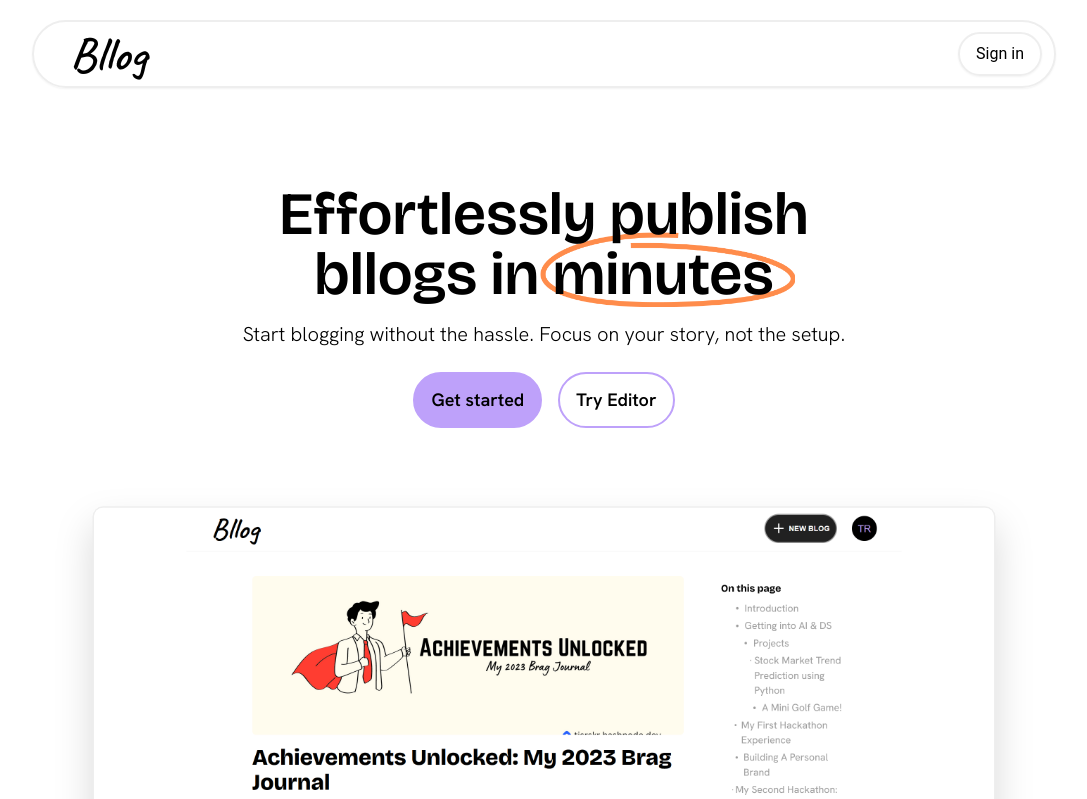
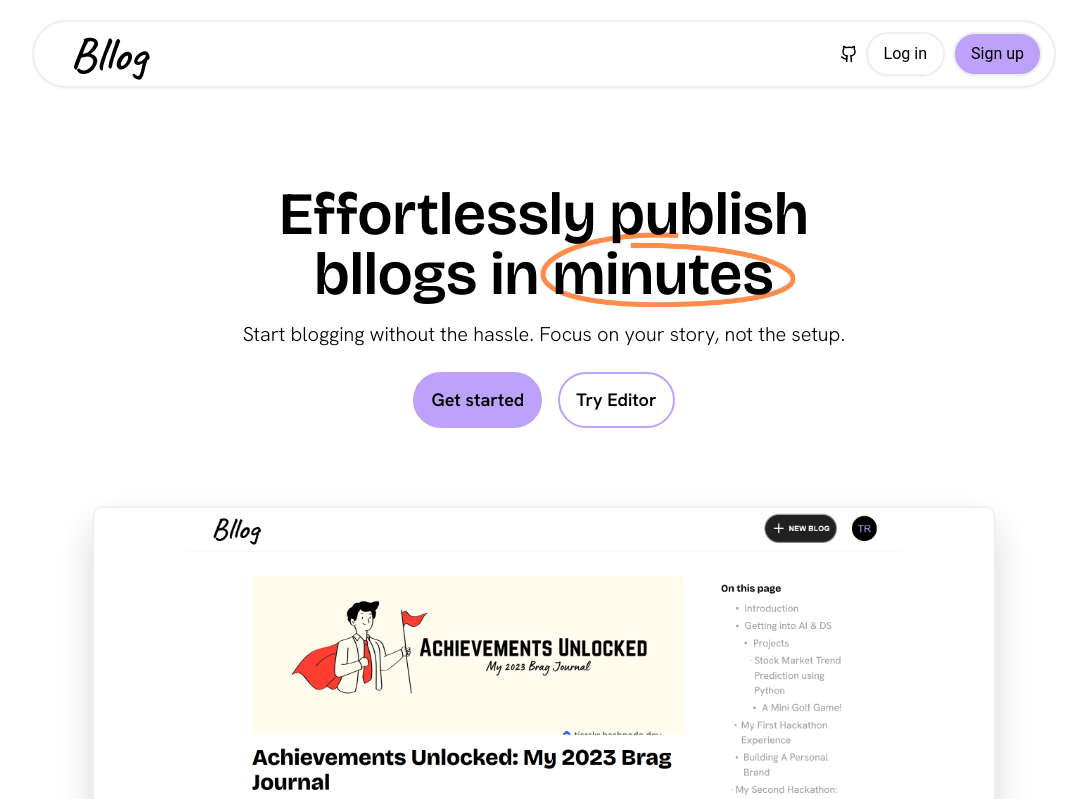
Before and after one commit to tejas-raskar/bllog, a React (Vite) app in the folder frontend/: page / in a window 1280 px wide. Shown: the top 799 px of the page, without its empty margins (96-1183 px from the left). Built offline with nearby package versions, Linux system fonts and the light colour scheme; no server answers.

Commit message:
feat: added cta to landing and client side password hashing

```diff
--- a/frontend/package.json
+++ b/frontend/package.json
@@ -25,10 +25,12 @@
     "@tiptap/react": "^2.10.4",
     "@tiptap/starter-kit": "^2.10.4",
     "@traskar/bllog-common": "^1.0.0",
+    "@types/crypto-js": "^4.2.2",
     "@types/node": "^22.10.5",
     "appwrite": "^16.1.0",
     "axios": "^1.7.9",
     "bcrypt": "^5.1.1",
+    "crypto-js": "^4.2.0",
     "dotenv": "^16.4.7",
     "lowlight": "^3.3.0",
     "lucide-react": "^0.473.0",
--- a/frontend/src/components/Auth.tsx
+++ b/frontend/src/components/Auth.tsx
@@ -2,6 +2,8 @@ import { SignupInput } from "@traskar/bllog-common";
 import { ChangeEvent, useState } from "react";
 import { Link } from "react-router-dom"
 import { useAuth } from "../hooks/useAuth";
+import { toast } from "sonner";
+import { SHA256 } from "crypto-js";
 
 export const Auth = ({ type }: { type: "signup" | "signin" }) => {
     const [postInputs, setPostInputs] = useState<SignupInput>({
@@ -10,6 +12,23 @@ export const Auth = ({ type }: { type: "signup" | "signin" }) => {
         name: ""
     });
     const auth = useAuth();
+
+    const handleSubmit = () => {
+        const hashedPassword = SHA256(postInputs.password).toString();
+        const secureInputs = {
+            ...postInputs,
+            password: hashedPassword
+        };
+
+        toast.promise(
+            auth.authenticate(secureInputs, type),
+            {
+                loading: type === "signup" ? 'Creating account...' : 'Signing in...',
+                success: type === "signup" ? 'Account created successfully!' : 'Signed in successfully!',
+                error: (err) => err?.message || 'Something went wrong!'
+            }
+        );
+    };
 
     return <div className="h-screen">
         <div className="absolute font-logo text-5xl ml-3 px-10 py-3">
@@ -45,7 +64,7 @@ export const Auth = ({ type }: { type: "signup" | "signin" }) => {
                             password: e.target.value
                         })
                     }} />
-                    <button onClick={() => auth.authenticate(postInputs, type)} type="button" className="mt-6 w-full text-white bg-[#000000] hover:bg-gray-900 focus:outline-none focus:ring-4 focus:ring-gray-300 font-medium rounded-lg text-sm px-5 py-2.5 me-2 mb-2 dark:bg-gray-800 dark:hover:bg-gray-700 dark:focus:ring-gray-700 dark:border-gray-700">{type === "signup" ? "Sign up" : "Sign in"}</button>
+                    <button onClick={handleSubmit} type="button" className="mt-6 w-full text-white bg-[#000000] hover:bg-gray-900 focus:outline-none focus:ring-4 focus:ring-gray-300 font-medium rounded-lg text-sm px-5 py-2.5 me-2 mb-2 dark:bg-gray-800 dark:hover:bg-gray-700 dark:focus:ring-gray-700 dark:border-gray-700">{type === "signup" ? "Sign up" : "Sign in"}</button>
                 </div>
             </div>
         </div>
--- a/frontend/src/pages/Landing.tsx
+++ b/frontend/src/pages/Landing.tsx
@@ -1,4 +1,4 @@
-import { Bookmark, FilePenLine, MonitorSmartphone, MousePointer2, Sparkles } from "lucide-react";
+import { Bookmark, FilePenLine, Github, Heart, MonitorSmartphone, MousePointer2, Sparkles } from "lucide-react";
 import { Link, useNavigate } from "react-router-dom"
 
 export const Landing = () => {
@@ -14,10 +14,21 @@ export const Landing = () => {
                             </div>
                         </Link>
                     </div>
-                    <div className="my-auto">
-                        <button onClick={() => navigate('/signin')} className="border-2 rounded-full px-4 py-2 shadow-sm">
-                            Sign in
-                        </button>
+                    <div className="flex">
+                        <a href="https://github.com/tejas-raskar/bllog  "
+                            target="_blank"
+                            rel="noopener noreferrer"
+                            className="mr-2 hover:text-gray-900 transition-colors flex items-center gap-1">
+                            <Github size={18} />
+                        </a>
+                        <div className="my-auto">
+                            <button onClick={() => navigate('/signin')} className="mr-2 border-2 rounded-full px-4 py-2 shadow-sm">
+                                Log in
+                            </button>
+                            <button onClick={() => navigate('/signup')} className="border-2 rounded-full px-4 py-2 shadow-sm bg-[#BEA1FA]">
+                                Sign up
+                            </button>
+                        </div>
                     </div>
                 </div>
             </div>
@@ -35,7 +46,7 @@ export const Landing = () => {
                         Start blogging without the hassle. Focus on your story, not the setup.
                     </div>
                     <div className="flex justify-center mt-6">
-                        <button className="mx-2 bg-[#BEA1FA] border-2 hover:bg-white hover:border-2 border-[#BEA1FA] rounded-full px-4 py-3 text-lg font-subtitle font-semibold">
+                        <button onClick={() => navigate('/signup')} className="mx-2 bg-[#BEA1FA] border-2 hover:bg-white hover:border-2 border-[#BEA1FA] rounded-full px-4 py-3 text-lg font-subtitle font-semibold">
                             Get started
                         </button>
                         <button className="mx-2 border-2 border-[#BEA1FA] hover:bg-[#BEA1FA] rounded-full px-4 py-3  text-lg font-subtitle font-semibold">
@@ -46,7 +57,7 @@ export const Landing = () => {
                 <div>
                     <img src="/assets/blog.png" className="scale-75 rounded-xl ring-gray-200 ring-2 filter drop-shadow-2xl" />
                 </div>
-                <div className="max-w-5xl w-full bg-gray-50 rounded-xl p-2 ">
+                <div className="max-w-5xl w-full bg-gray-50 rounded-xl p-2 pb-4">
                     <div className="bg-[#FF8C4B] font-bold rounded-full w-fit py-1 px-2 mt-4 mx-auto">
                         <div className="flex justify-center gap-2">
                             <FilePenLine size={16} className="my-auto" />
@@ -112,7 +123,7 @@ export const Landing = () => {
                         </div>
                     </div>
                 </div>
-                <div className="max-w-5xl w-full bg-white rounded-xl p-2 mt-20">
+                <div className="max-w-5xl w-full bg-gray-100 rounded-xl p-2 pb-4 mt-20">
                     <div className="bg-[#BEA1FA] font-bold rounded-full w-fit py-1 px-2 mt-4 mx-auto">
                         <div className="flex justify-center gap-2">
                             <Sparkles size={16} className="my-auto" />
@@ -172,13 +183,25 @@ export const Landing = () => {
                         </div>
                     </div>
                 </div>
+                <div>
+                    <div className="max-w-5xl w-full rounded-xl p-8 mt-28 text-center">
+                        <div className="font-headline font-bold text-4xl">
+                            Ready to unleash your inner wordsmith?
+                        </div>
+                        <div className="font-subtitle text-lg mt-4">
+                            Stop waiting, start writing. Your audience awaits!
+                        </div>
+                        <button onClick={() => navigate('/signup')} className="mt-6 bg-[#BEA1FA] font-bold rounded-full px-8 py-3 text-lg hover:bg-[#a87cff]">
+                            Sign Up - It's Free!
+                        </button>
+                    </div>
+                </div>
             </div>
         </div>
-        <div>
-            Rich Text Editor
-            Drag drop
-            bookmarks
-            cta
+        <div className="w-full bg-gray-50/50 backdrop-blur-sm border-t border-gray-100 mt-28">
+            <div className="flex justify-center gap-2 py-3 text-gray-600">
+                Made with <Heart size={18} className="my-auto hover:text-red-500 transition-colors" /> from Earth!
+            </div>
         </div>
     </div>
 }
```
Also changed, not shown: 1 other file (tests, documents, lock files or other folders).
